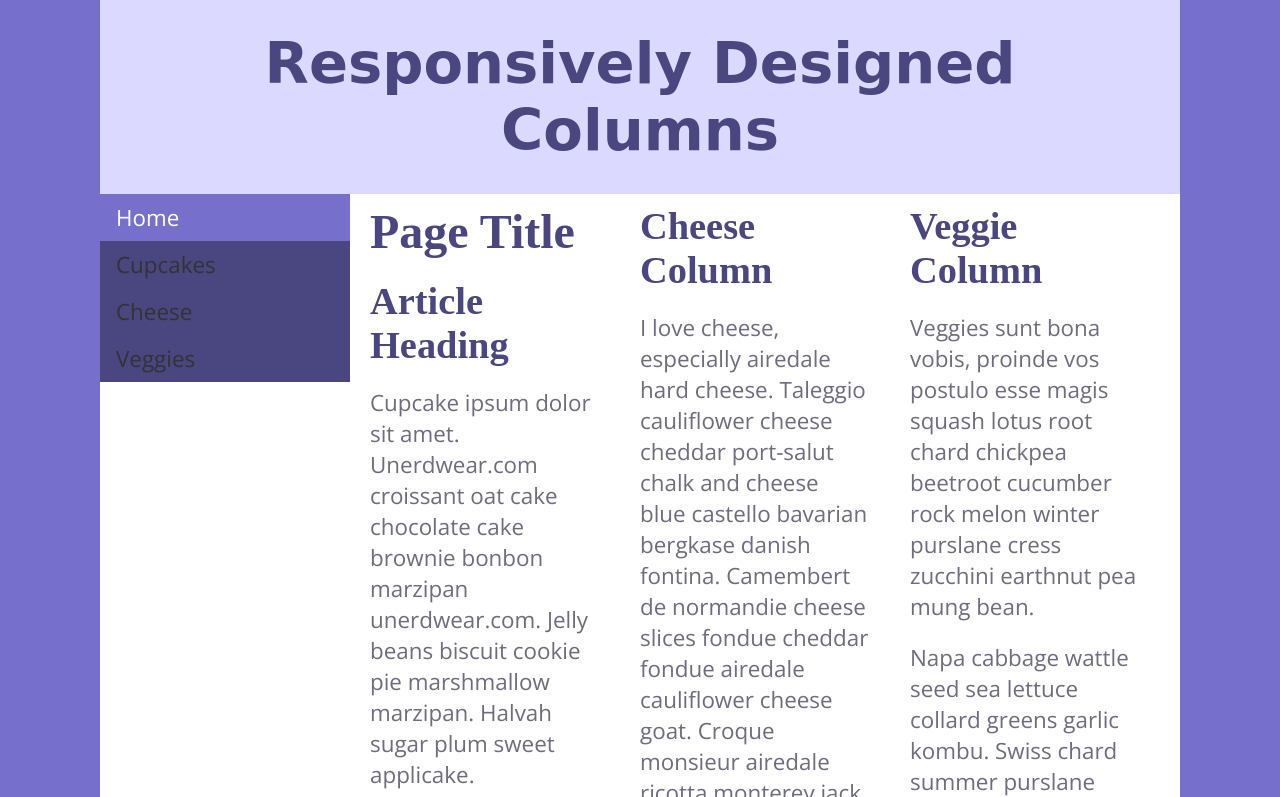
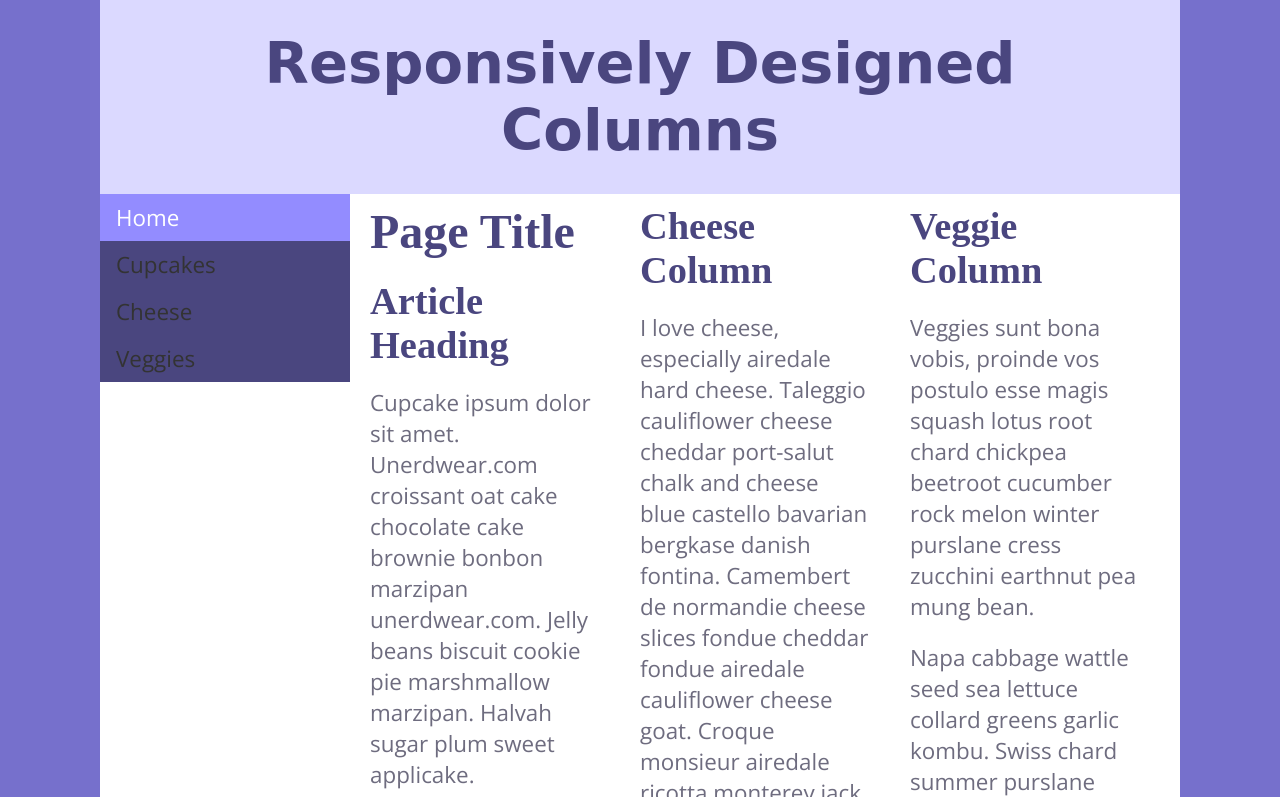
Before and after one commit to gere0018/mad9013-midterm, a plain HTML site: page index.html in a window 1280 px wide. In both pictures the pointer is over the link "Home". Shown: the top 797 px of the page. Drawn offline with nearby package versions, Linux system fonts and the light colour scheme; a web font is replaced by a local one.

Commit message:
corrections to navbar color

```diff
--- a/css/cssmidterm.css
+++ b/css/cssmidterm.css
@@ -96,14 +96,14 @@ a{
 	text-align: center;
 	text-decoration: none;
 	color: #333;
-	background-color:#4A467F;
+	background-color:#4A467F ;
 }
 .navbar a:visited,
 .navbar a:hover,
 .navbar a:active,
 .navbar a:focus{
 	color: #fff;
-	background-color: #7670CC;
+	background-color: #938CFF;
 }
 
 /***********************************
```
